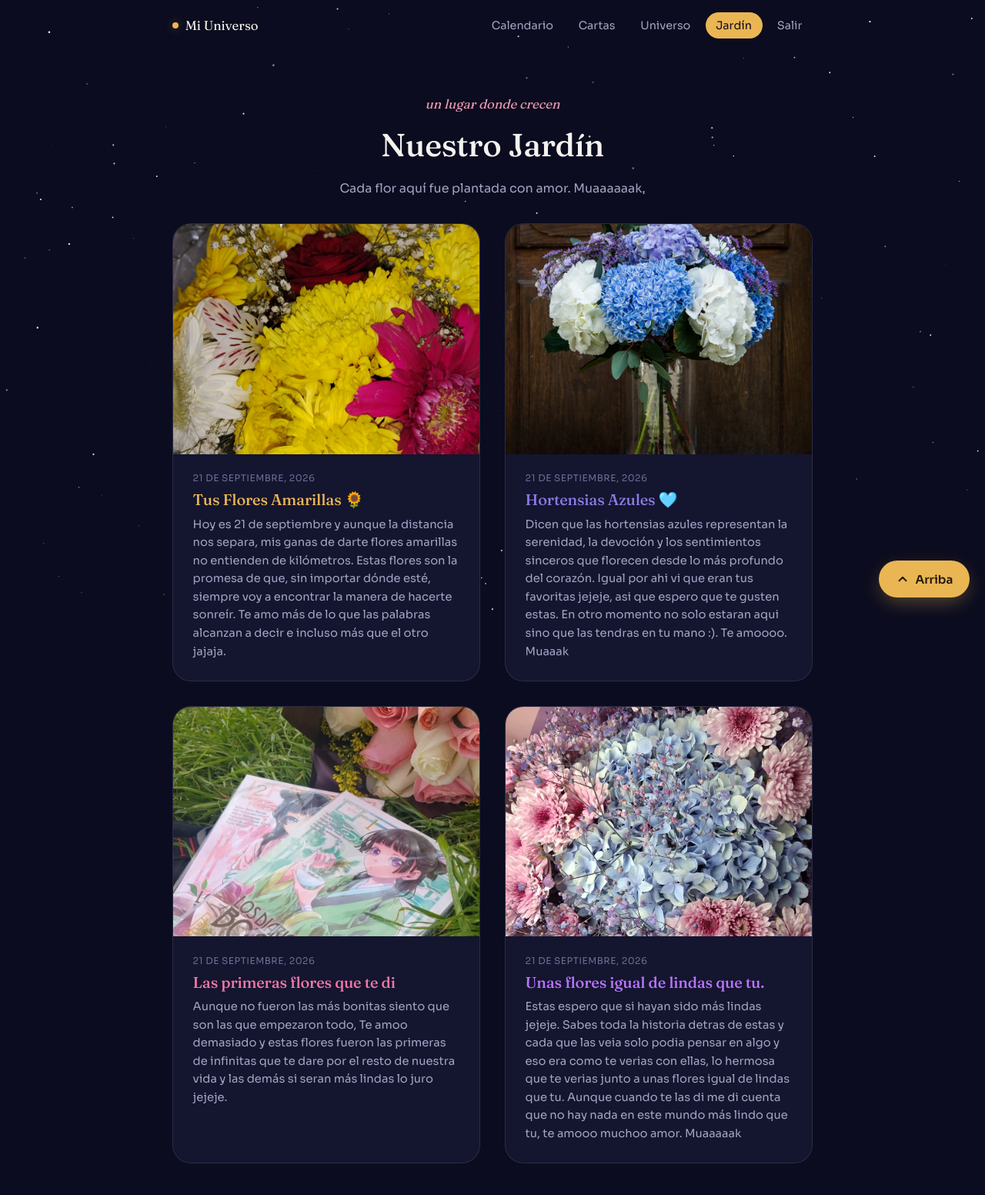
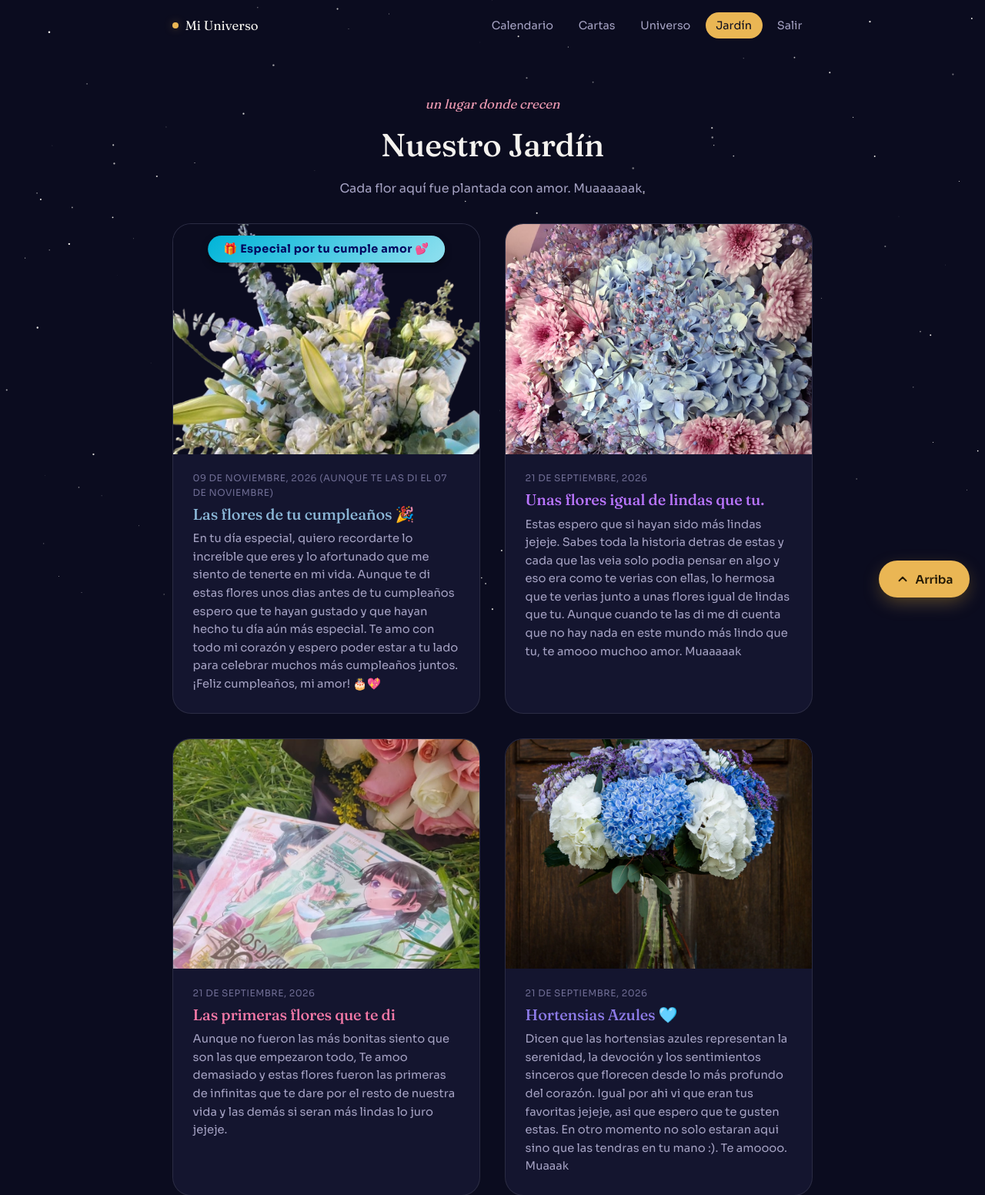
Before and after one commit to Amsf0803/My-Love, a Flask app: page /jardin in a window 1280 px wide. Shown: the top 1552 px of the page at 77% size. Before the commit the page ends 1511 px from the top, so only its background shows below. Run offline with Flask 3, Linux system fonts and the light colour scheme; the visitor is signed in with stand-in values (Sample User, id 1).

Commit message:
Flores y optimizacion

```diff
--- a/routes/jardin.py
+++ b/routes/jardin.py
@@ -92,6 +92,20 @@ FLORES = [
         "imagen": "hortencias-1.jpeg",
         "color_acento": "#ba75ff",
     },
+
+    {
+        "id": 5,
+        "tipo": "ramo",
+        "fecha": "09 de noviembre, 2026 (Aunque te las di el 07 de noviembre)",
+        "titulo": "Las flores de tu cumpleaños 🎉",
+        "mensaje": (
+            "En tu día especial, quiero recordarte lo increíble que eres y lo afortunado que me siento de tenerte en mi vida. "
+            "Aunque te di estas flores unos dias antes de tu cumpleaños espero que te hayan gustado y que hayan hecho tu día aún más especial. "
+            "Te amo con todo mi corazón y espero poder estar a tu lado para celebrar muchos más cumpleaños juntos. ¡Feliz cumpleaños, mi amor! 🎂💖"
+        ),
+        "imagen": "ramo_celeste.png",
+        "color_acento": "#8ab6d6",
+    },
     # ------------------------------------------------------------------
     #  ¿Quieres plantar otra flor?  Copia este bloque y llena los campos:
     # ------------------------------------------------------------------
--- a/static/css/style.css
+++ b/static/css/style.css
@@ -2176,3 +2176,34 @@ nav,
     margin-right: 6px;
     vertical-align: middle;
 }
+
+/* --- ESTILOS LLAMATIVOS PARA EL RAMO DE CUMPLE --- */
+.flor-cumple {
+    border: 2px solid var(--acento) !important;
+    animation: resplandor-cumple 3s infinite alternate;
+}
+
+/* El resplandor azul palpitante */
+@keyframes resplandor-cumple {
+    0% { box-shadow: 0 0 15px rgba(138, 182, 214, 0.4); transform: translateY(0); }
+    100% { box-shadow: 0 0 35px rgba(138, 182, 214, 0.9); transform: translateY(-4px); }
+}
+
+/* La etiqueta de regalo (ahora dentro de flor-card__visual) */
+.badge-cumple {
+    position: absolute;
+    top: 15px; /* Separación desde el borde superior de la imagen */
+    left: 50%;
+    transform: translateX(-50%);
+    background: linear-gradient(135deg, #00b4d8 0%, #90e0ef 100%);
+    color: #03045e;
+    padding: 6px 20px;
+    border-radius: 20px;
+    font-weight: bold;
+    font-size: 0.90rem;
+    z-index: 50; /* Por encima de la foto y el SVG */
+    box-shadow: 0 4px 10px rgba(0, 0, 0, 0.4);
+    white-space: nowrap;
+    letter-spacing: 0.5px;
+    pointer-events: none;
+}
--- a/templates/jardin.html
+++ b/templates/jardin.html
@@ -19,7 +19,7 @@
 
   {% if flores %}
   <div class="jardin-grid">
-    {% for flor in flores %}
+    {% for flor in flores | reverse %}
     {# ----------------------------------------------------------------
        Cada tarjeta de flor.
 
@@ -41,6 +41,9 @@
 
       {# — Capa visual: SVG + imagen real apilados — #}
       <div class="flor-card__visual">
+        {% if flor.tipo == 'ramo' %}
+        <div class="badge-cumple">🎁 Especial por tu cumple amor 💕</div>
+        {% endif %}
         {% if flor.tipo == 'hortensia' %}
         {# SVG boceto de Hortensia: ramillete de florecitas de 4 pétalos, tallo y hojas anchas #}
         <svg class="flor-svg" viewBox="0 0 200 260" fill="none"
@@ -134,6 +137,34 @@
           <path class="flor-svg__path" d="M92 50 C95 72, 96 95, 100 115" stroke="var(--acento)" stroke-width="1.1"/>
           <path class="flor-svg__path" d="M108 50 C105 72, 104 95, 100 115" stroke="var(--acento)" stroke-width="1.1"/>
         </svg>
+
+        {% elif flor.tipo == 'ramo' %}
+        {# SVG de Ramo Realista: Envoltura, moño y flores grandes #}
+        <svg class="flor-svg" viewBox="0 0 200 260" fill="none"
+             xmlns="http://www.w3.org/2000/svg"
+             preserveAspectRatio="xMidYMid meet"
+             aria-hidden="true">
+
+          {# Envoltura de papel (cucurucho) #}
+          <path class="flor-svg__path" d="M 60 250 L 140 250 L 160 140 L 40 140 Z" stroke="var(--acento)" stroke-width="1.5"/>
+          <path class="flor-svg__path" d="M 40 140 C 20 120, 20 90, 50 80 C 40 110, 60 130, 80 140" stroke="var(--acento)" stroke-width="1.5"/>
+          <path class="flor-svg__path" d="M 160 140 C 180 120, 180 90, 150 80 C 160 110, 140 130, 120 140" stroke="var(--acento)" stroke-width="1.5"/>
+
+          {# Moño / Lazo en el centro #}
+          <path class="flor-svg__path" d="M 100 190 C 80 170, 60 200, 90 200 C 95 200, 100 195, 100 190" stroke="var(--acento)" stroke-width="1.5"/>
+          <path class="flor-svg__path" d="M 100 190 C 120 170, 140 200, 110 200 C 105 200, 100 195, 100 190" stroke="var(--acento)" stroke-width="1.5"/>
+          <path class="flor-svg__path" d="M 100 190 L 85 225" stroke="var(--acento)" stroke-width="1.5"/>
+          <path class="flor-svg__path" d="M 100 190 L 115 225" stroke="var(--acento)" stroke-width="1.5"/>
+
+          {# Flor Central Gigante (Lirio) #}
+          <path class="flor-svg__path" d="M 100 140 C 85 100, 95 60, 100 40 C 105 60, 115 100, 100 140" stroke="var(--acento)" stroke-width="1.5"/>
+          <path class="flor-svg__path" d="M 100 140 C 70 120, 40 100, 30 80 C 60 90, 80 110, 100 140" stroke="var(--acento)" stroke-width="1.5"/>
+          <path class="flor-svg__path" d="M 100 140 C 130 120, 160 100, 170 80 C 140 90, 120 110, 100 140" stroke="var(--acento)" stroke-width="1.5"/>
+
+          {# Flores laterales (Rosas/Hortensias) #}
+          <path class="flor-svg__path" d="M 70 110 C 50 90, 70 60, 85 85 C 95 65, 110 90, 90 100 Z" stroke="var(--acento)" stroke-width="1.5"/>
+          <path class="flor-svg__path" d="M 130 110 C 150 90, 130 60, 115 85 C 105 65, 90 90, 110 100 Z" stroke="var(--acento)" stroke-width="1.5"/>
+        </svg>
         {% else %}
         {# SVG boceto de flor genérica/amarilla — se dibuja con animación #}
         <svg class="flor-svg" viewBox="0 0 200 260" fill="none"
```
Also changed, not shown: static/js/universo3d.js (+60 -2 lines), static/img/jardin/ramo_celeste.png (added).
